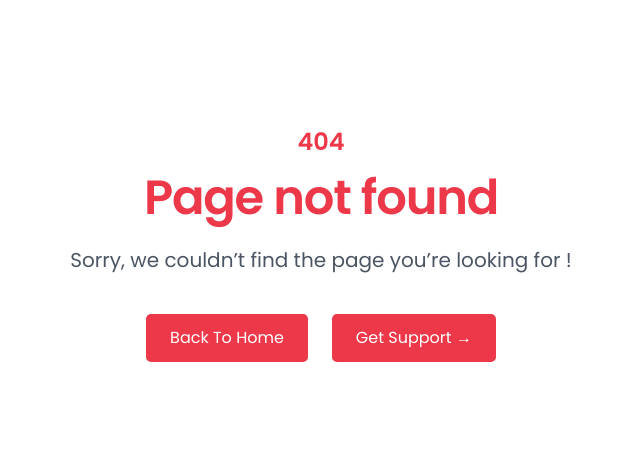
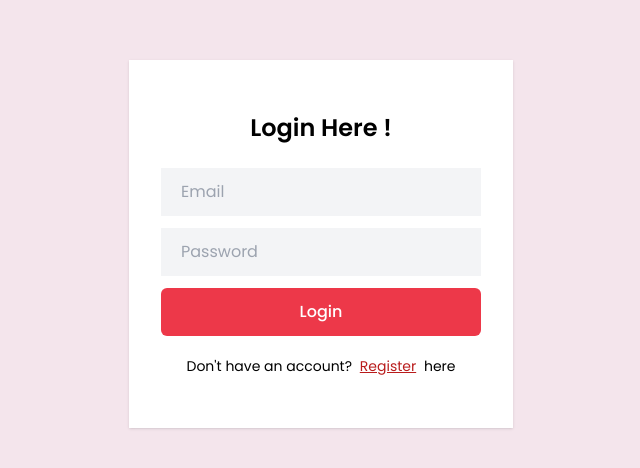
Before and after one commit to HossainRafi/Outfit, a React (Vite) app in the folder client/: page /login in a window 1280 px wide. Before the commit this address had no page. Shown: the part 156-624 px from the top of the page, without its empty margins (319-959 px from the left). Built offline with nearby package versions, Linux system fonts and the light colour scheme.

Commit message:
login from done

```diff
--- a/client/eslint.config.js
+++ b/client/eslint.config.js
@@ -30,6 +30,7 @@ export default [
       ...reactHooks.configs.recommended.rules,
       "react/jsx-no-target-blank": "off",
       "react/prop-types": 0,
+      "react/no-unescaped-entities": 0 ,
       "react-refresh/only-export-components": [
         "warn",
         { allowConstantExport: true },
--- a/client/package.json
+++ b/client/package.json
@@ -12,6 +12,7 @@
   "dependencies": {
     "react": "^18.3.1",
     "react-dom": "^18.3.1",
+    "react-hook-form": "^7.53.0",
     "react-icons": "^5.3.0",
     "react-router-dom": "^6.26.2"
   },
--- /dev/null
+++ b/client/src/components/Login.jsx
@@ -0,0 +1,61 @@
+import { Link } from "react-router-dom";
+import { useForm } from "react-hook-form";
+
+const Login = () => {
+  const {
+    register,
+    handleSubmit,
+    formState: { errors },
+  } = useForm();
+
+  const onSubmit = (data) => {
+    console.log(data);
+  };
+  return (
+    <section className="h-screen bg-primary-light flex items-center justify-center p-2">
+      <div className="shadow bg-white p-8 max-w-sm mx-auto">
+        <h2 className="text-2xl font-semibold pt-5 text-center">
+          Login Here !
+        </h2>
+        <form
+          onSubmit={handleSubmit(onSubmit)}
+          className="space-y-3 max-w-sm mx-auto pt-6"
+        >
+          <input
+            {...register("email", { required: true })}
+            type="email"
+            placeholder="Email"
+            className="w-full bg-gray-100 focus:outline-none px-5 py-3"
+          />
+          {errors.email && <p className="text-red-500">Email is required !</p>}
+          <input
+            {...register("password", { required: true })}
+            type="password"
+            placeholder="Password"
+            className="w-full bg-gray-100 focus:outline-none px-5 py-3"
+          />
+
+          {errors.password && (
+            <p className="text-red-500">Password is required !</p>
+          )}
+
+          <button className="w-full mt-5 bg-primary hover:bg-primary-dark text-white font-medium py-3 rounded-md">
+            Login
+          </button>
+        </form>
+        <div className="my-5 text-sm text-center">
+          Don't have an account?{" "}
+          <Link
+            to="/register"
+            className="text-red-700 px-1 underline cursor-pointer"
+          >
+            Register
+          </Link>{" "}
+          here
+        </div>
+      </div>
+    </section>
+  );
+};
+
+export default Login;
--- a/client/src/routes/router.jsx
+++ b/client/src/routes/router.jsx
@@ -4,6 +4,7 @@ import ShopPage from "../pages/shop/ShopPage";
 import ErrorPage from "./../components/ErrorPage";
 import CategoryPage from "../pages/category/CategoryPage";
 import { createBrowserRouter } from "react-router-dom";
+import Login from "../components/Login";
 
 export const router = createBrowserRouter([
   {
@@ -25,4 +26,8 @@ export const router = createBrowserRouter([
       },
     ],
   },
+  {
+    path: "/login",
+    element: <Login />,
+  },
 ]);
```
Also changed, not shown: 1 other file (tests, documents, lock files or other folders).
